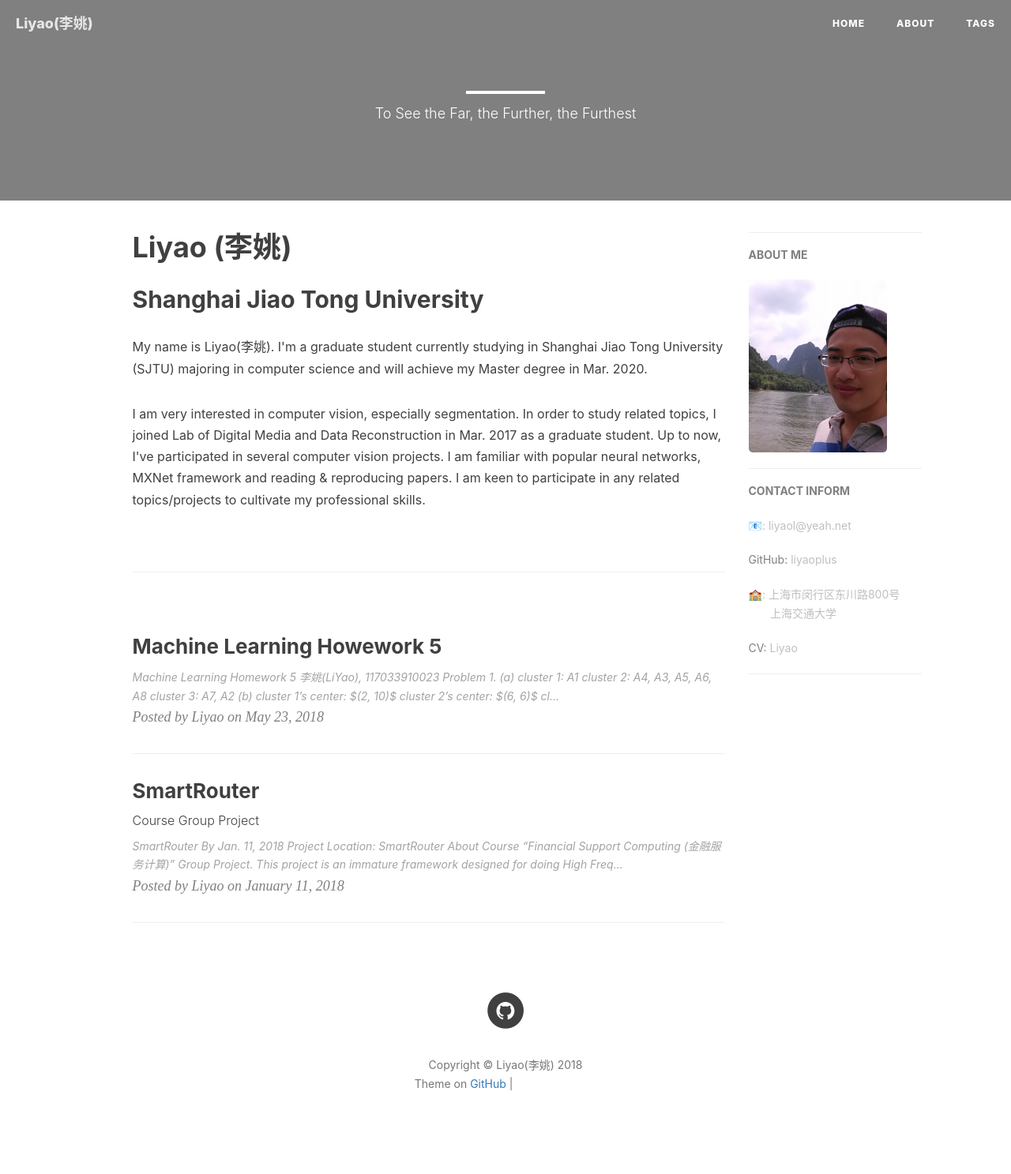
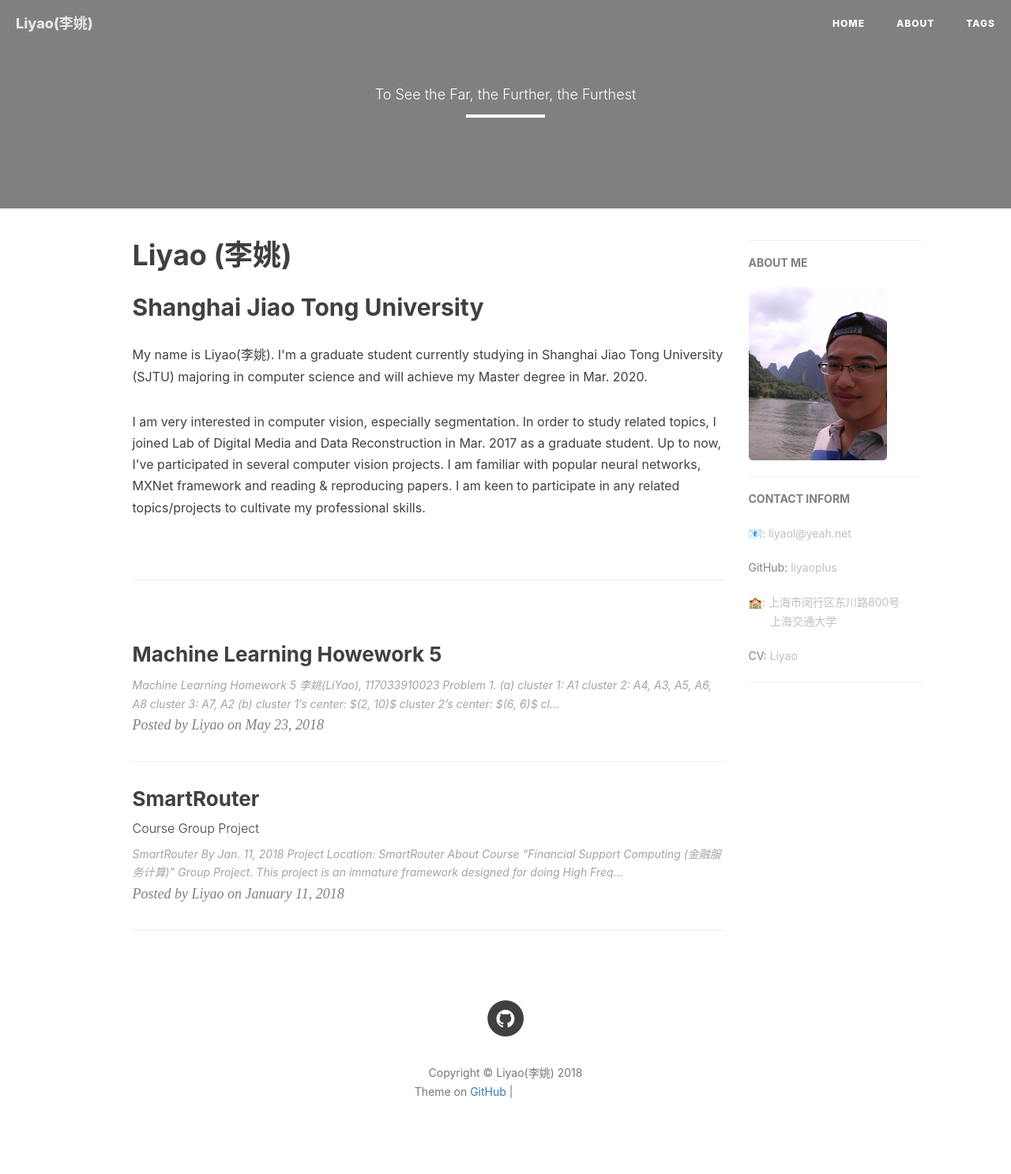
Before and after one commit to liyaoplus/liyaoplus.github.io, a Jekyll site: the page built from index.html, in a window 1280 px wide. Shown: the whole page at 79% size. Built offline with Jekyll 4.4.1, drawn with Linux system fonts in a browser that asks for light colours; nearby versions of some CDN libraries; the list of posts is cut into pages by our own code; comment, search, counter and statistics services are not loaded; grey boxes are pictures that could not be loaded.

Commit message:
Update page.html

```diff
--- a/_layouts/page.html
+++ b/_layouts/page.html
@@ -13,9 +13,10 @@ layout: default
                 <div class="site-heading">
                     <!--<h1>{% if page.title %}{{ page.title }}{% else %}{{ site.title }}{% endif %}</h1>-->
 		    <!--<h1>{% if site.title %}{{ site.title }}{% endif %}</h1>-->
-                    <hr class="small">
+                    <!--<hr class="small">-->
                     <!--<span class="subheading">{{ page.description }}</span>-->
 		    <span class="subheading">{{ site.description }}</span>
+		    <hr class="small">
                 </div>
             </div>
         </div>
```
